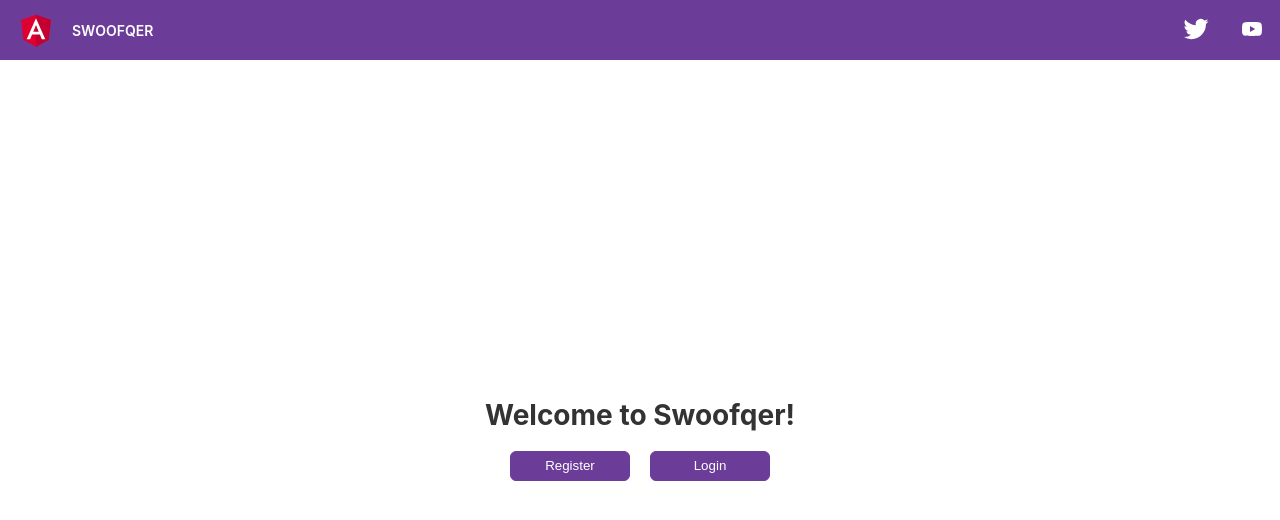
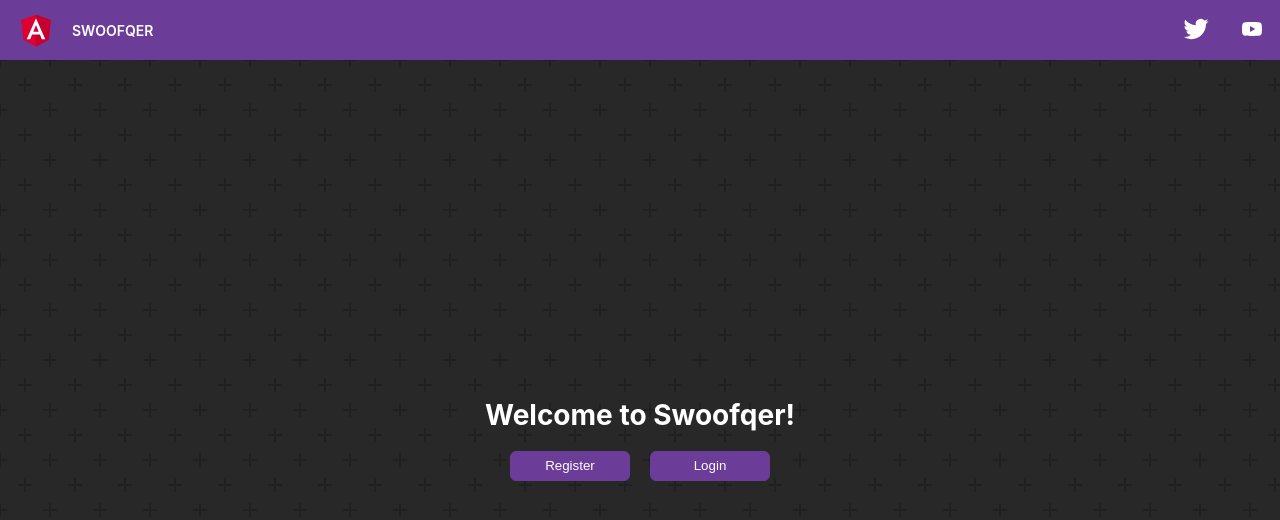
Before and after one commit to omzeton/swoofqer, an Angular app: page / in a window 1280 px wide. Shown: the top 520 px of the page. Built offline with nearby package versions, Linux system fonts and the light colour scheme.

Commit message:
add background pattern darkmode

```diff
--- a/src/_variables.scss
+++ b/src/_variables.scss
@@ -1,4 +1,5 @@
 $blue1: #1976d2;
 $violet1: #6c3c99;
-$black1: #333;
+$black1: #282828;
+$black2: #202020;
 $white1: #fff;
--- a/src/app/app.component.scss
+++ b/src/app/app.component.scss
@@ -14,4 +14,18 @@ main {
   margin-top: 60px;
   width: 100%;
   height: auto;
+  background-color: $black1;
+  background: radial-gradient(
+      circle,
+      transparent 20%,
+      $black1 20%,
+      $black1 80%,
+      transparent 80%,
+      transparent
+    ),
+    radial-gradient(circle, transparent 20%, $black1 20%, $black1 80%, transparent 80%, transparent)
+      25px 25px,
+    linear-gradient($black2 2px, transparent 2px) 0 -1px,
+    linear-gradient(90deg, $black2 2px, $black1 2px) -1px 0;
+  background-size: 50px 50px, 50px 50px, 25px 25px, 25px 25px;
 }
--- a/src/app/splash-screen/splash-screen.component.scss
+++ b/src/app/splash-screen/splash-screen.component.scss
@@ -1,3 +1,5 @@
+@use "../../variables" as *;
+
 .splash-screen {
   height: calc(100vh - 60px);
   display: flex;
@@ -8,4 +10,8 @@
     display: flex;
     gap: 20px;
   }
+
+  h1 {
+    color: $white1;
+  }
 }
```
